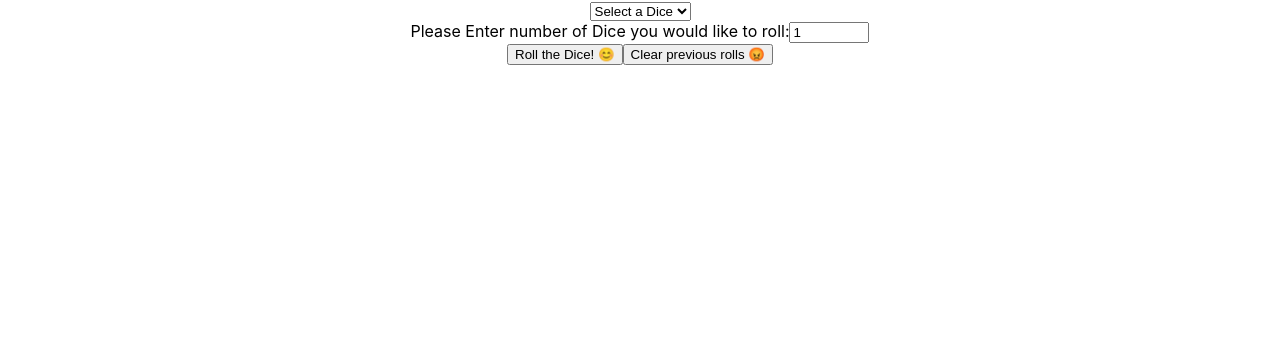
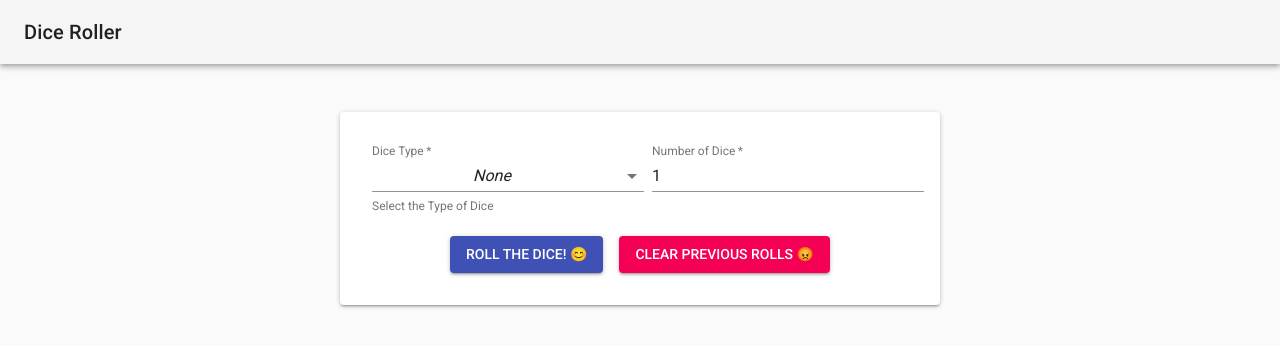
Before and after one commit to nonconventional/dice-roller, a React (Create React App) app: page / in a window 1280 px wide. Shown: the top 346 px of the page. Built offline with nearby package versions, Linux system fonts and the light colour scheme.

Commit message:
Add simple styling to the app (#12)

```diff
--- a/src/App.css
+++ /dev/null
@@ -1,3 +0,0 @@
-.App {
-  text-align: center;
-}
--- a/src/App.js
+++ b/src/App.js
@@ -1,5 +1,52 @@
 import React, { Component } from 'react';
-import './App.css';
+import PropTypes from 'prop-types';
+import { withStyles } from '@material-ui/core/styles';
+import CssBaseline from '@material-ui/core/CssBaseline';
+import Paper from '@material-ui/core/Paper';
+import Grid from '@material-ui/core/Grid';
+import MenuItem from '@material-ui/core/MenuItem';
+import TextField from '@material-ui/core/TextField';
+import Button from '@material-ui/core/Button';
+
+import Header from './Header';
+
+const styles = theme => ({
+  button: {
+    margin: theme.spacing.unit,
+  },
+  root: {
+    display: 'flex',
+    flexGrow: 1,
+  },
+  content: {
+    width: 'auto',
+    marginLeft: theme.spacing.unit * 2,
+    marginRight: theme.spacing.unit * 2,
+    [theme.breakpoints.up(600 + theme.spacing.unit * 2 * 2)]: {
+      width: 600,
+      marginLeft: 'auto',
+      marginRight: 'auto',
+    },
+  },
+  paper: {
+    marginTop: theme.spacing.unit * 3,
+    marginBottom: theme.spacing.unit * 3,
+    padding: theme.spacing.unit * 2,
+    textAlign: 'center',
+    [theme.breakpoints.up(600 + theme.spacing.unit * 3 * 2)]: {
+      marginTop: theme.spacing.unit * 6,
+      marginBottom: theme.spacing.unit * 6,
+      padding: theme.spacing.unit * 3,
+    },
+  },
+  appBarSpacer: theme.mixins.toolbar,
+  textField: {
+    margin: theme.spacing.unit,
+  },
+  selectEmpty: {
+    marginTop: theme.spacing.unit * 2,
+  },
+});
 
 class App extends Component {
   state = {
@@ -37,69 +84,120 @@ class App extends Component {
   };
 
   render() {
-    const numDice = this.state.numDice;
-    const numSides = this.state.numSides;
-    const diceRolls = this.state.diceRolls;
+    const { numDice, numSides, diceRolls } = this.state;
+    const { classes } = this.props;
 
     let total = 0;
 
     return (
-      <div className="App">
+      <React.Fragment>
+        <CssBaseline />
+        <div className={classes.root}>
+          <Header />
+          <main className={classes.content}>
+            <div className={classes.appBarSpacer} />
+            <Paper className={classes.paper}>
               <form>
-          <select name="numSides" onChange={this.handleChange} value={numSides}>
-            <option value={0}>Select a Dice</option>
-            <option value={4}>D4</option>
-            <option value={6}>D6</option>
-            <option value={8}>D8</option>
-            <option value={10}>D10</option>
-            <option value={12}>D12</option>
-            <option value={20}>D20</option>
-            <option value={100}>D100</option>
-          </select>
-          <br />
-          <label htmlFor="numDice">
-            {'Please Enter number of Dice you would like to roll:'}
-          </label>
-          <input
-            id="numDice"
+                <Grid container spacing={8}>
+                  <Grid item xs={6}>
+                    <TextField
+                      className={classes.textField}
+                      fullWidth
+                      helperText="Select the Type of Dice"
+                      id="num-sides"
+                      label="Dice Type"
+                      name="numSides"
+                      onChange={this.handleChange}
+                      required
+                      select
+                      value={numSides}
+                    >
+                      <MenuItem value={0}>
+                        <em>None</em>
+                      </MenuItem>
+                      <MenuItem value={4}>D4</MenuItem>
+                      <MenuItem value={6}>D6</MenuItem>
+                      <MenuItem value={8}>D8</MenuItem>
+                      <MenuItem value={10}>D10</MenuItem>
+                      <MenuItem value={12}>D12</MenuItem>
+                      <MenuItem value={20}>D20</MenuItem>
+                      <MenuItem value={100}>D100</MenuItem>
+                    </TextField>
+                  </Grid>
+                  <Grid item xs={6}>
+                    <TextField
+                      className={classes.textField}
+                      fullWidth
+                      id="num-dice"
+                      inputProps={{
+                        max: '10000',
+                        min: '1',
+                      }}
+                      label="Number of Dice"
                       name="numDice"
-            min="1"
-            max="10000"
                       onChange={this.handleChange}
+                      required
                       type="number"
                       value={numDice}
                     />
-          <br />
-          <button type="submit" onClick={this.handleRollClick}>
+                  </Grid>
+                  <Grid item xs>
+                    <Button
+                      className={classes.button}
+                      color="primary"
+                      onClick={this.handleRollClick}
+                      type="submit"
+                      variant="contained"
+                    >
                       {'Roll the Dice! 😊'}
-          </button>
-          <button onClick={this.handleClearClick}>
+                    </Button>
+                    <Button
+                      className={classes.button}
+                      color="secondary"
+                      onClick={this.handleClearClick}
+                      variant="contained"
+                    >
                       {'Clear previous rolls 😡'}
-          </button>
+                    </Button>
+                  </Grid>
+                </Grid>
               </form>
-        <br />
+            </Paper>
+
             {diceRolls.length > 0 && (
-          <React.Fragment>
+              <Paper className={classes.paper}>
+                <Grid container>
+                  <Grid item xs={12}>
                     <span>{'Here bee yar rollss!!!'}</span>
-            <br />
+                  </Grid>
                   {diceRolls.map((diceRoll, index) => {
                     total += diceRoll;
                     return (
-                <React.Fragment>
-                  <span>{'Dice Roll #' + (index + 1) + ': ' + diceRoll}</span>
+                      <Grid iterm xs={12}>
+                        <span>
+                          {'Dice Roll #' + (index + 1) + ': ' + diceRoll}
+                        </span>
                         <br />
-                </React.Fragment>
+                      </Grid>
                     );
                   })}
-            <br />
+                  <Grid item xs={12}>
                     <span>
                       <strong>{'Total: ' + total}</strong>
                     </span>
+                  </Grid>
+                </Grid>
+              </Paper>
+            )}
+          </main>
+        </div>
       </React.Fragment>
-        )}
-      </div>
     );
   }
 }
 
-export default App;
+App.propTypes = {
+  classes: PropTypes.object.isRequired,
+};
+
+export default withStyles(styles)(App);
--- /dev/null
+++ b/src/Header.js
@@ -0,0 +1,18 @@
+import React from 'react';
+import AppBar from '@material-ui/core/AppBar';
+import Toolbar from '@material-ui/core/Toolbar';
+import Typography from '@material-ui/core/Typography';
+
+const Header = props => {
+  return (
+    <AppBar position="absolute" color="default">
+      <Toolbar>
+        <Typography variant="h6" color="inherit">
+          Dice Roller
+        </Typography>
+      </Toolbar>
+    </AppBar>
+  );
+};
+
+export default Header;
```
Also changed, not shown: 1 other file (tests, documents, lock files or other folders). Lines whose indentation alone changed are shown as unchanged.
